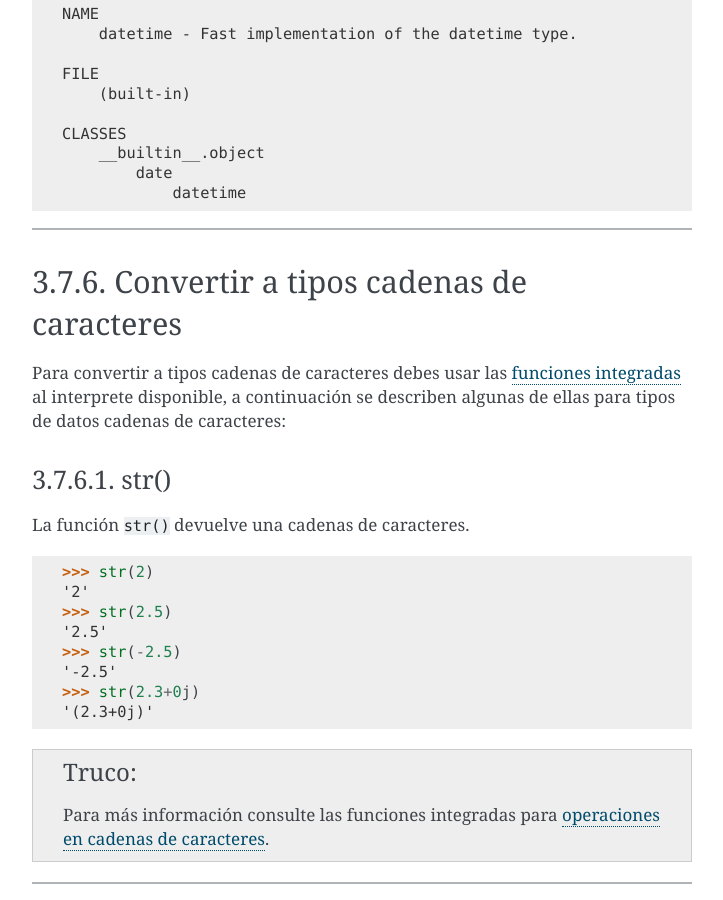
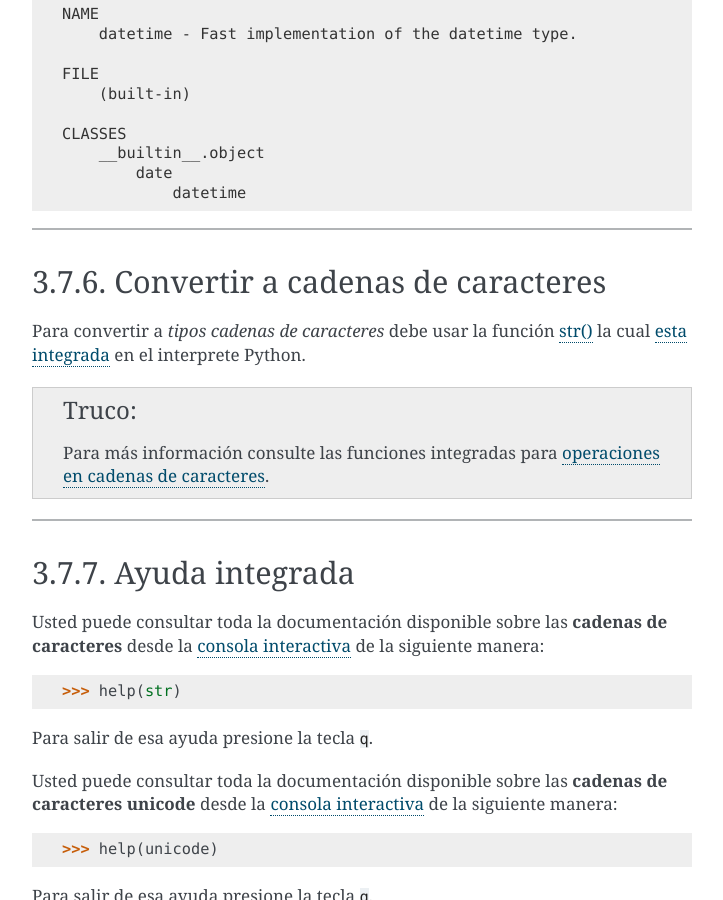
Before and after one commit to macagua/entrenamiento.python_basico, a Sphinx documentation site: the page built from source/leccion3/tipo_cadenas.rst, in a window 1280 px wide and 900 px high, scrolled down 12843 px. Shown: the whole window, without its empty margins (388-1111 px from the left). Built offline with Sphinx 7.4.7, drawn with Linux system fonts in a browser that asks for light colours; some of the changed text lies outside the part shown.

Commit message:
Mover la funcion constructora de cadenas de caracteres a la seccion de funciones integradas

```diff
--- a/source/leccion3/tipo_cadenas.rst
+++ b/source/leccion3/tipo_cadenas.rst
@@ -733,32 +733,11 @@
 ----
 
 
-Convertir a tipos cadenas de caracteres
-........................................
+Convertir a cadenas de caracteres
+.................................
 
-Para convertir a tipos cadenas de caracteres debes usar las
-:ref:`funciones integradas <python_funciones_integradas>`
-al interprete disponible, a continuación se describen algunas
-de ellas para tipos de datos cadenas de caracteres:
-
-
-.. _python_funcion_str:
-
-str()
-~~~~~
-
-La función ``str()`` devuelve una cadenas de caracteres.
-
-::
-
-    >>> str(2)
-    '2'
-    >>> str(2.5)
-    '2.5'
-    >>> str(-2.5)
-    '-2.5'
-    >>> str(2.3+0j)
-    '(2.3+0j)'
+Para convertir a *tipos cadenas de caracteres* debe usar la función :ref:`str() <python_funcion_str>`
+la cual :ref:`esta integrada <python_funciones_integradas>` en el interprete Python.
 
 .. tip::
     Para más información consulte las funciones integradas para
```
Also changed, not shown: source/leccion5/funciones_integradas.rst (+19 -0 lines).
